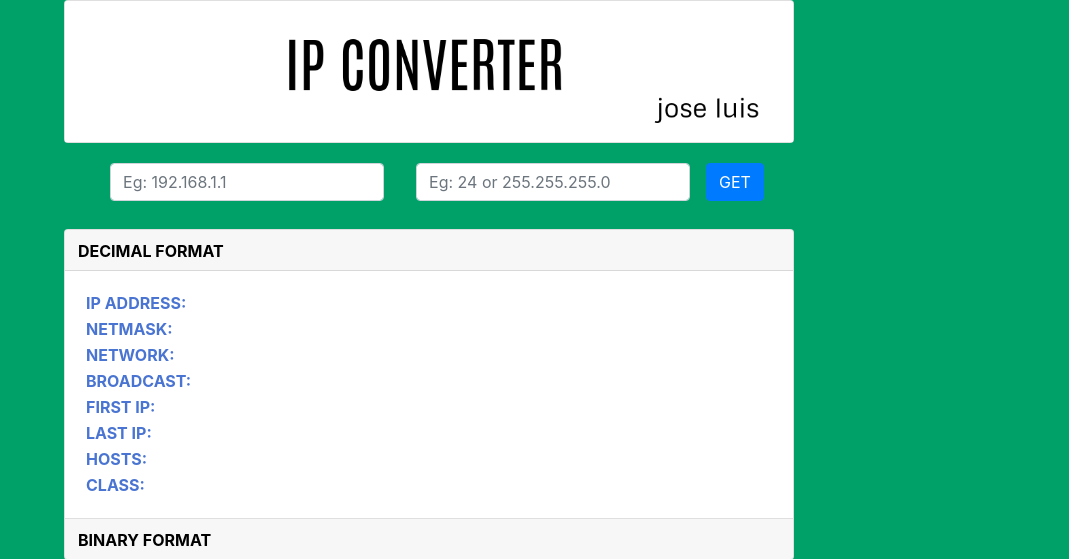
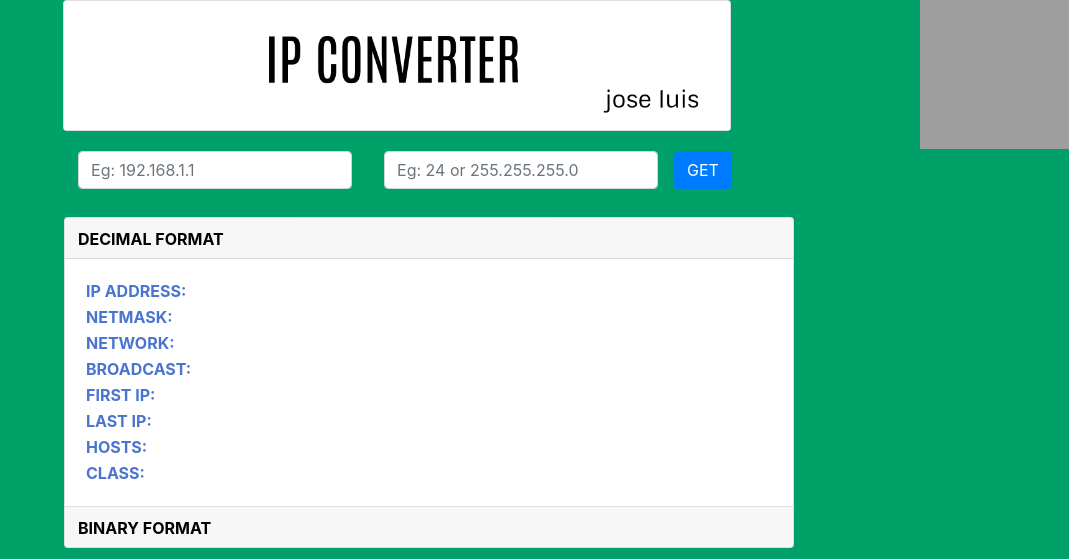
Before and after one commit to joselluis7/ip-convertor, a Flask app: page / in a window 1280 px wide. Shown: the top 559 px of the page, without its empty margins (211-1280 px from the left). Run offline with Flask 2, Linux system fonts and the light colour scheme; some libraries are stand-ins or nearby versions; grey boxes are pictures that could not be loaded.

Commit message:
add ribbon on main page

```diff
--- a/app/templates/base.html
+++ b/app/templates/base.html
@@ -12,6 +12,7 @@
     <title> {% block title %}  IP-Calculator {% endblock %} </title>
 </head>
 <body>
+    <a style="float: right;" href="https://github.com/joselluis7/ip-convertor"><img loading="lazy" width="149" height="149" src="https://github.blog/wp-content/uploads/2008/12/forkme_right_red_aa0000.png?resize=149%2C149" class="attachment-full size-full" alt="Fork me on GitHub" data-recalc-dims="1"></a>
     <div class="container" >
         <div id="all">
             <div id="content">
```
